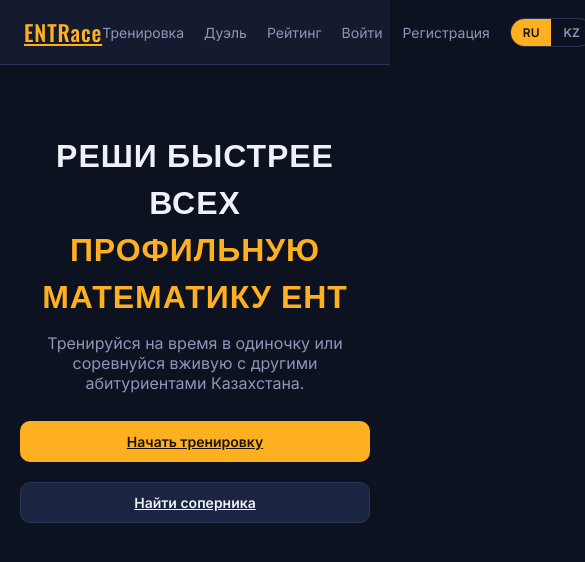
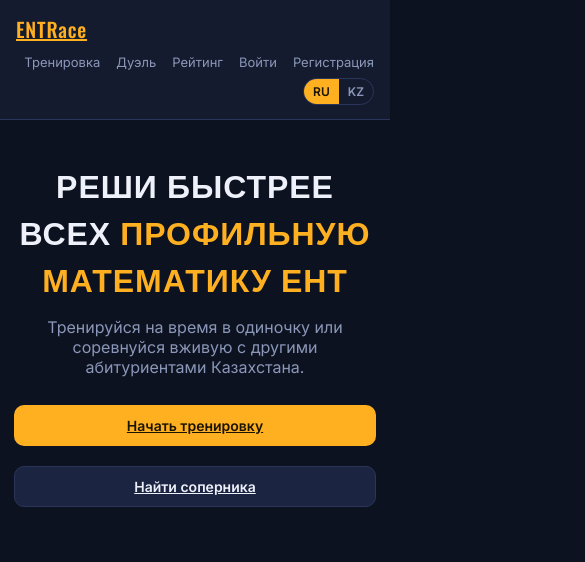
Before and after one commit to v1ktorian1nnn-ai/ent-speedmath, a React (Vite) app in the folder frontend/: page / in a window 390 px wide. Shown: the top 562 px of the page, 585 px wide, since content can reach past the window. Built offline with nearby package versions, Linux system fonts and the light colour scheme; no server answers.

Commit message:
Адаптивная вёрстка под телефон

```diff
--- a/frontend/src/styles.css
+++ b/frontend/src/styles.css
@@ -36,6 +36,12 @@ html,
 body,
 #root {
   height: 100%;
+}
+
+html,
+body {
+  overflow-x: hidden;
+  width: 100%;
 }
 
 body {
@@ -80,22 +86,27 @@ button {
   display: flex;
   align-items: center;
   justify-content: space-between;
-  padding: 16px 24px;
+  flex-wrap: wrap;
+  gap: 10px 0;
+  padding: 14px 16px;
   border-bottom: 1px solid var(--border);
   background: var(--surface);
 }
 
 .navbar .brand {
   font-family: var(--font-display);
-  font-size: 22px;
+  font-size: 20px;
   letter-spacing: 0.04em;
   color: var(--accent);
 }
 
 .navbar nav {
   display: flex;
-  gap: 20px;
+  flex-wrap: wrap;
+  gap: 10px 16px;
   align-items: center;
+  justify-content: flex-end;
+  row-gap: 8px;
 }
 
 .navbar nav a,
@@ -103,9 +114,10 @@ button {
   background: none;
   border: none;
   color: var(--text-muted);
-  font-size: 14px;
+  font-size: 13px;
   text-decoration: none;
   padding: 0;
+  white-space: nowrap;
 }
 
 .navbar nav a:hover,
@@ -397,10 +409,44 @@ th {
 }
 
 @media (max-width: 640px) {
+  .container {
+    padding: 0 14px;
+  }
+
+  .card {
+    padding: 16px;
+  }
+
   .mode-grid {
     grid-template-columns: 1fr;
   }
   .hero h1 {
     font-size: 32px;
   }
+  .hero {
+    padding: 40px 0 24px;
+  }
+
+  .timer-display {
+    font-size: 28px;
+  }
+
+  /* Таблицы (рейтинг, история, дуэли, админка) прокручиваются сами по себе
+     по горизонтали, а не раздвигают всю страницу вширь */
+  table {
+    display: block;
+    width: 100%;
+    overflow-x: auto;
+    white-space: nowrap;
+    -webkit-overflow-scrolling: touch;
+  }
+
+  .opponent-name {
+    width: 84px;
+    font-size: 12px;
+  }
+
+  .lang-switch button {
+    padding: 5px 9px;
+  }
 }
```
